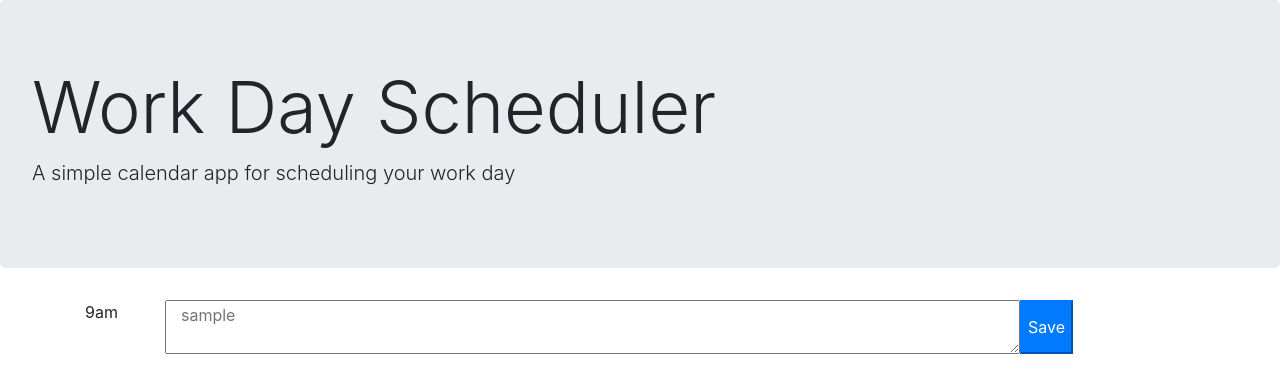
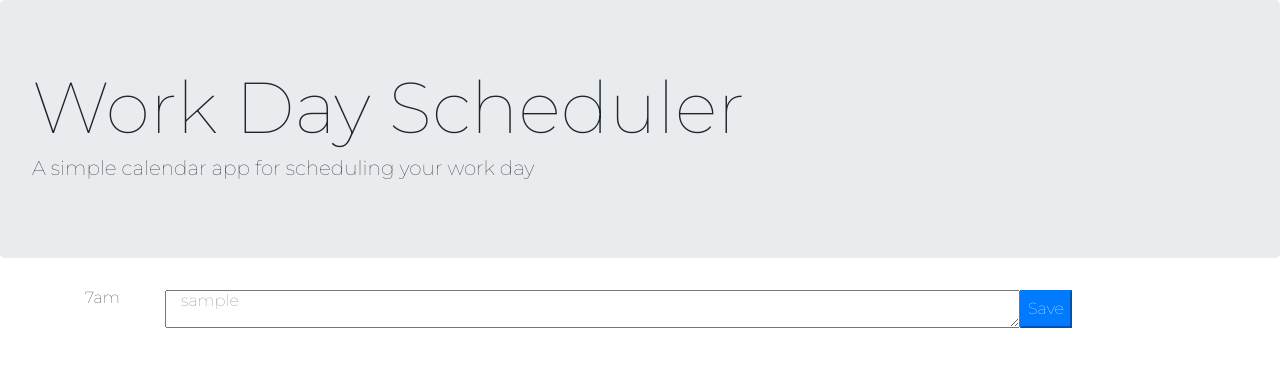
Before and after one commit to aellis07/scheduledtowork739, a plain HTML site: page index.html in a window 1280 px wide. Drawn offline with nearby package versions, Linux system fonts and the light colour scheme.

Commit message:
linked css to html, changed font family

```diff
--- /dev/null
+++ b/assets/css/style.css
@@ -0,0 +1,9 @@
+* {
+  font-family: "Montserrat", sans-serif;
+}
+
+body {
+  font-family: "Montserrat", sans-serif;
+  font-size: 16px;
+  line-height: 1;
+}
--- a/index.html
+++ b/index.html
@@ -15,10 +15,10 @@
       crossorigin="anonymous"
     />
     <link
-      href="https://fonts.googleapis.com/css?family=Open+Sans&display=swap"
+      href="https://fonts.googleapis.com/css2?family=Montserrat:wght@100&family=Raleway:wght@100&display=swap"
       rel="stylesheet"
     />
-    <link rel="stylesheet" href="style.css" />
+    <link rel="stylesheet" href="./assets/css/style.css" />
     <title>Work Day Scheduler</title>
   </head>
 
@@ -31,13 +31,13 @@
     <div class="container">
       <!-- Timeblocks go here -->
       <div class="timeblock row">
-        <div class="hour col col-lg-1" id="am9">9am</div>
+        <div class="hour col col-lg-1" id="am7">7am</div>
         <textarea
           id="a9"
           class="description col col-md-9"
           placeholder="sample"
         ></textarea>
-        <button class="savebutton btn-primary" id="btn9">Save</button>
+        <button class="savebutton btn-primary" id="btn7">Save</button>
       </div>
     </div>
 
```
